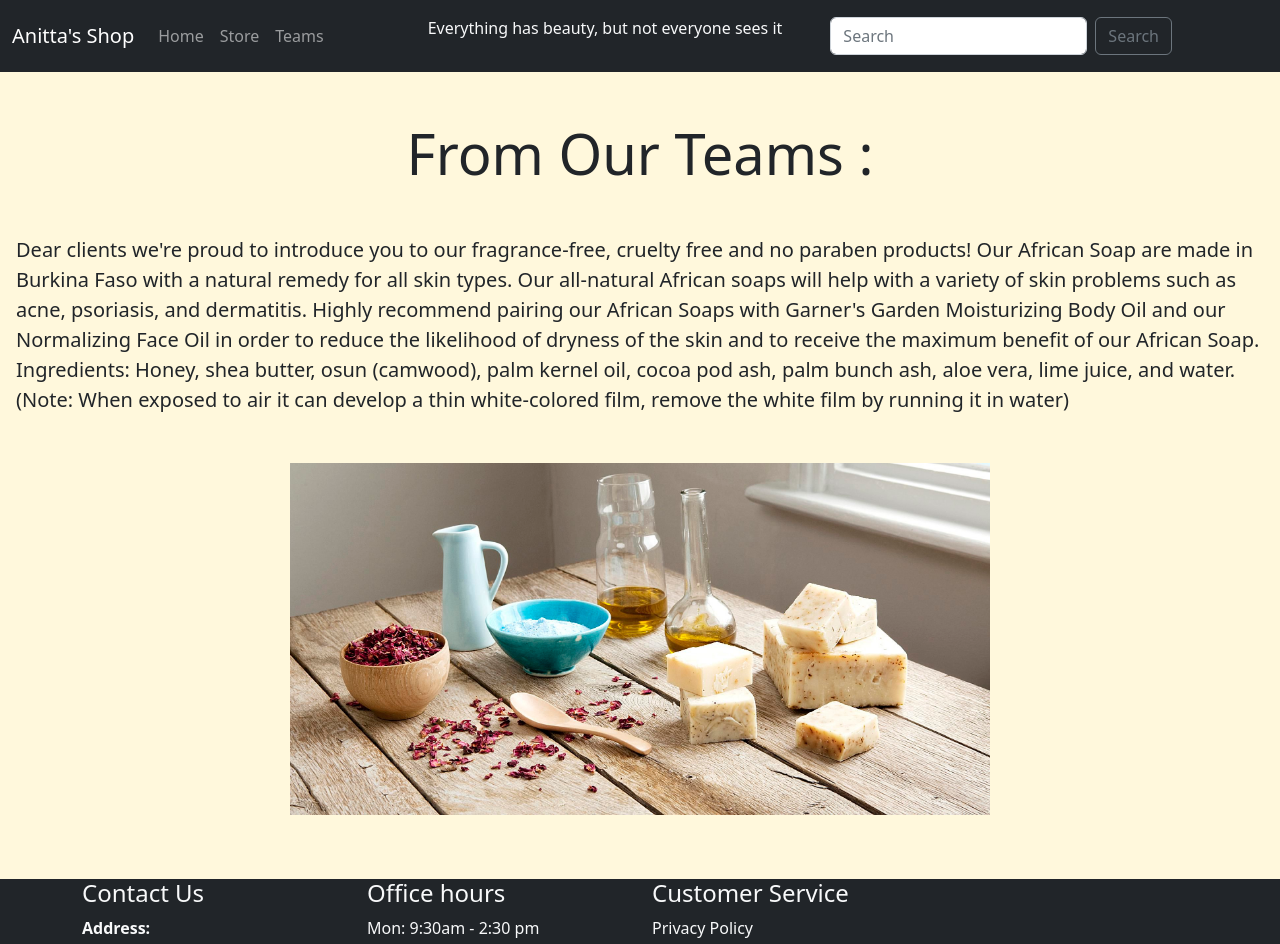
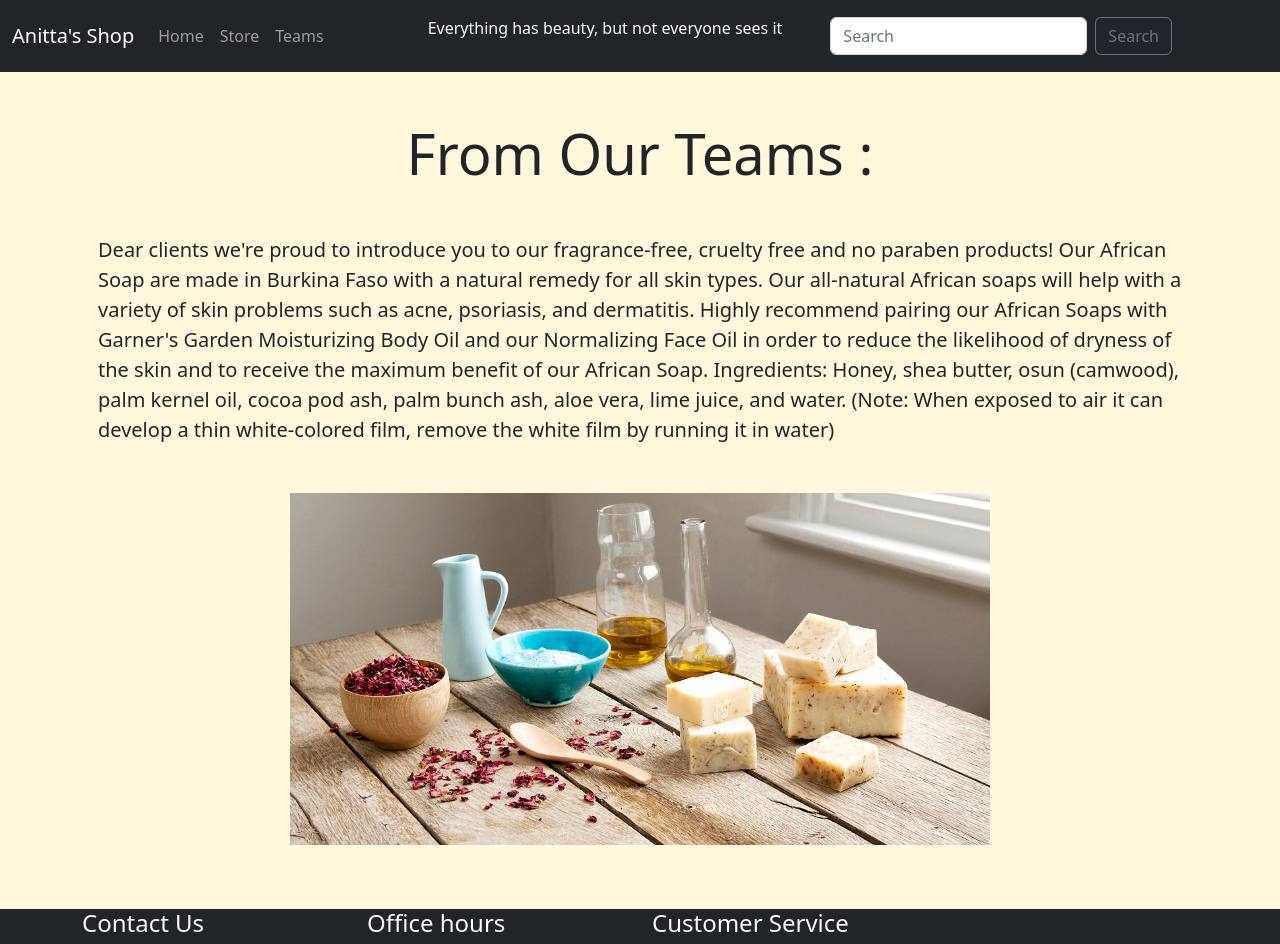
Before and after one commit to dianeyasminec/E-commerce-with-React.js, a React (Create React App) app: page /teams in a window 1280 px wide. Shown: the top 944 px of the page. Built offline with nearby package versions, Linux system fonts and the light colour scheme.

Commit message:
Update Teams.jsx

```diff
--- a/src/components/Teams.jsx
+++ b/src/components/Teams.jsx
@@ -3,13 +3,13 @@ import imgFive from '../backend/images/making.jpg'
 
 export default function Teams() {
   return (
-    <div>
+    <div className="container">
       <h3 className="lead text-center m-5 display-4 underline">From Our Teams :</h3>
 
-       <p class="lead m-3 ">
+       <p className="lead m-3">
     Dear clients we're proud to introduce you to our <strong>fragrance-free, cruelty free  and no paraben products</strong>! Our
-     African  Soap are made in Burkina Faso with a natural remedy for all skin types.
-     Our all-natural African  soaps will help with a variety of skin problems such as acne,
+     African Soap are made in Burkina Faso with a natural remedy for all skin types.
+     Our all-natural African soaps will help with a variety of skin problems such as acne,
     psoriasis, and dermatitis. Highly recommend pairing our African Soaps with Garner's
     Garden Moisturizing Body Oil and our Normalizing Face Oil in order to reduce the
     likelihood of dryness of the skin and to receive the maximum benefit of our African
@@ -17,7 +17,7 @@ export default function Teams() {
     Ingredients: Honey, shea butter, osun (camwood), palm kernel oil, cocoa pod ash, palm bunch ash, aloe vera, lime juice, and water.
     (Note: When exposed to air it can develop a thin white-colored film, remove the white film by running it in water)
     <img
-      className="rounded mx-auto d-block py-5"
+      className="img-fluid rounded mx-auto d-block py-5"
       src={imgFive} alt='display of soap making on table'/>
     </p>
 
```
